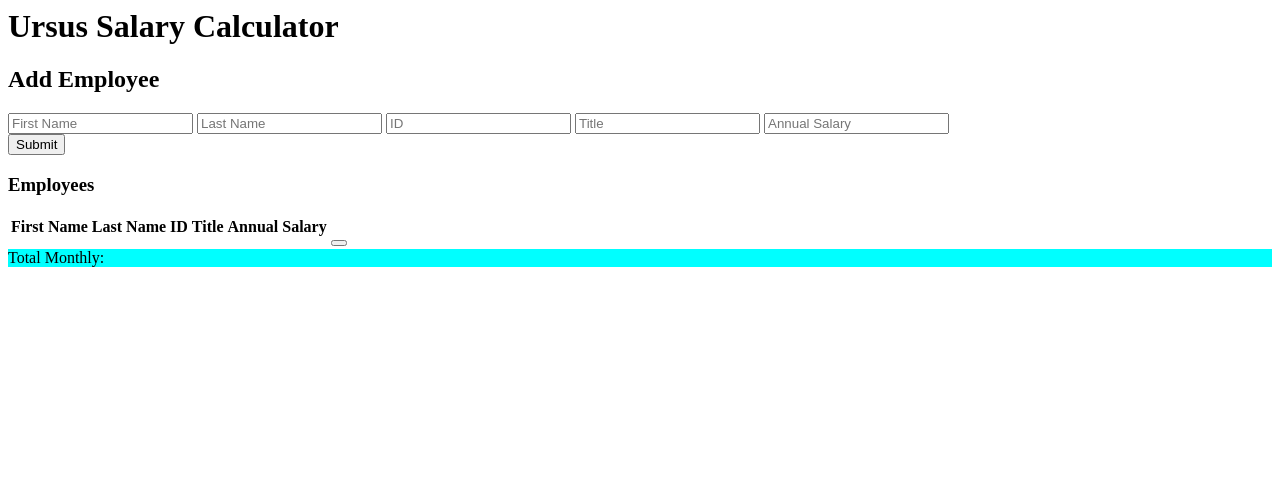
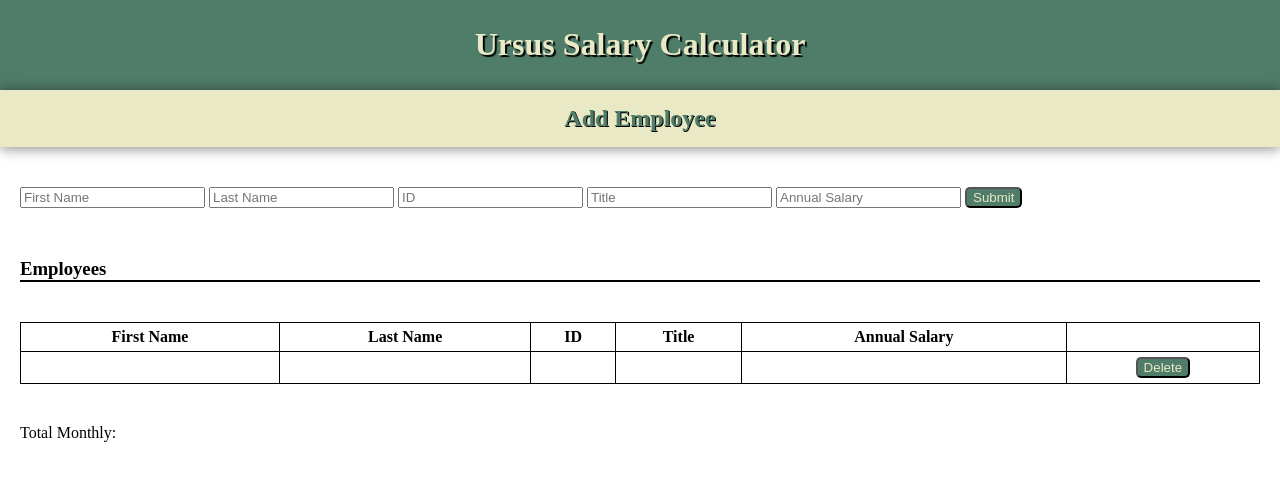
Before and after one commit to cwistuba/jquery-salary-calculator, a plain HTML site: page index.html in a window 1280 px wide. Drawn offline with Linux system fonts and the light colour scheme.

Commit message:
css styling

```diff
--- a/client.js
+++ b/client.js
@@ -45,7 +45,7 @@ function render() {
     <td>${individualEmployee.employeeID}</td>
     <td>${individualEmployee.employeeTitle}</td>
     <td>${individualEmployee.employeeSalary}</td>
-    <td><button class="js-btn-dlt" data-index="${i}">Delete</button></td>
+    <td><button class="btn js-btn-dlt" data-index="${i}">Delete</button></td>
     </tr>
     `);
   }
--- a/index.html
+++ b/index.html
@@ -15,9 +15,9 @@
       <h1>Ursus Salary Calculator</h1>
     </header>
 
+    <h2>Add Employee</h2>
+    <div class="container">
       <form class="js-add-employee-salary">
-      <h2>Add Employee</h2>
-
         <input
           class="js-input-firstname"
           type="text"
@@ -44,9 +44,7 @@
           id="Annual Salary"
         />
 
-      <div>
-        <button class="js-click-submit" type="submit">Submit</button>
-      </div>
+        <button class="btn js-click-submit" type="submit">Submit</button>
       </form>
 
       <h3>Employees</h3>
@@ -68,12 +66,13 @@
             <td></td>
             <td></td>
             <td></td>
-          <td><button class="js-btn-dlt"></button></td>
+            <td><button class="btn js-btn-dlt">Delete</button></td>
           </tr>
         </tbody>
       </table>
       <div class="totalmonthly">
         Total Monthly: <span class="js-total-monthly"></span>
       </div>
+    </div>
   </body>
 </html>
--- a/stylesheet.css
+++ b/stylesheet.css
@@ -1,3 +1,54 @@
+body {
+  margin: 0;
+}
+
+header {
+  background-color: rgb(80, 124, 106);
+  color: rgb(233, 233, 197);
+  text-shadow: 2px 2px 1px black;
+  text-align: center;
+  padding: 5px;
+}
+
+h2 {
+  background-color: rgb(233, 233, 197);
+  color: rgb(80, 124, 106);
+  text-shadow: 1px 1px 0px black;
+  text-align: center;
+  margin-top: 0px;
+  padding: 15px;
+  box-shadow: 0 1px 13px rgb(0, 0, 0, 0.5);
+}
+
+h3 {
+  margin-top: 50px;
+  margin-bottom: 40px;
+  border-bottom: 2px solid black;
+}
+
+table {
+  width: 100%;
+  border-collapse: collapse;
+}
+
+th,
+td {
+  border: 1px solid black;
+  padding: 5px;
+  text-align: center;
+}
+
+.container {
+  padding: 20px;
+}
+
+.btn {
+  background-color: rgb(80, 124, 106);
+  color: rgb(233, 233, 197);
+  border-radius: 5px;
+  cursor: pointer;
+}
+
 .totalmonthly {
-  background-color: aqua;
+  margin-top: 40px;
 }
```
Lines whose indentation alone changed are shown as unchanged.
